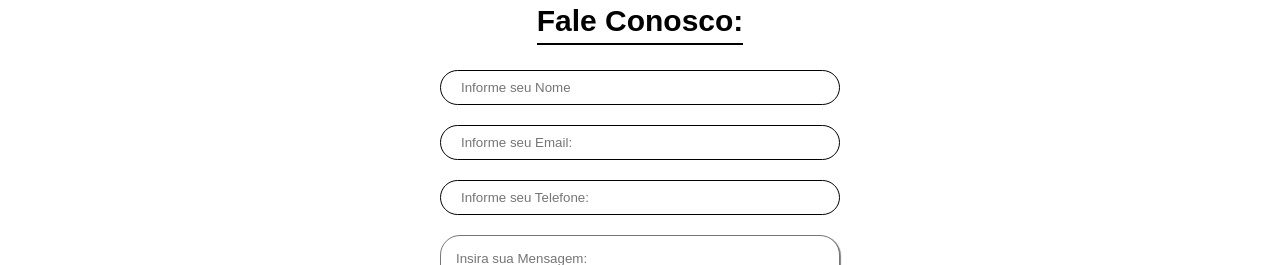
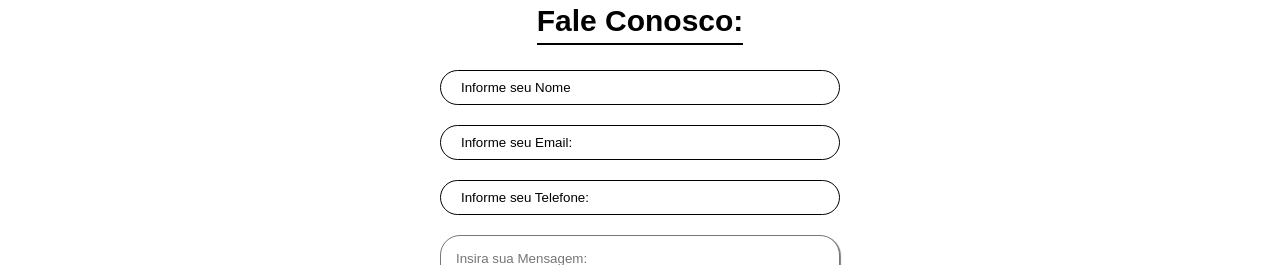
Before and after one commit to Guittsgui/AssessoriaEsportiva-FRONT, a Next.js app: page / in a window 1280 px wide. Shown: the part 194-459 px from the top of the page. Built offline with nearby package versions, Linux system fonts and the light colour scheme.

Commit message:
FIX: Alterar cor da borda & Placeholder para Danger quando tiver error ao enviar FORM

```diff
--- a/src/app/(components)/input.ts
+++ b/src/app/(components)/input.ts
@@ -1,10 +1,21 @@
 import styled from "styled-components";
 
-export const Input = styled.input`
+type props = {
+    hasErrors?: any;
+}
+
+export const Input = styled.input<props>`
     width: 400px;
     height: 35px;
     outline: none;
     border-radius: 20px;
     border: 1px solid black;
     padding-left: 20px;
+    border-color: ${props => props.hasErrors ? 'red' : 'black'};
+
+    &::placeholder{
+        color: ${props => props.hasErrors ? 'red' : 'black'};
+    }
+
+
 `
--- a/src/app/globals.css
+++ b/src/app/globals.css
@@ -13,3 +13,5 @@ a{
 button{
   cursor: pointer;
 }
+
+input[type=number]::-webkit-inner-spin-button,input[type=number]::-webkit-outer-spin-button { -webkit-appearance: none; margin: 0; }
--- a/src/app/page.tsx
+++ b/src/app/page.tsx
@@ -16,7 +16,7 @@ export default function Home() {
   const talkWithUsFormSchema = z.object({
     name: z.string().min(1 , "Nome Obrigatório"),
     email: z.string().email("Insira um Email Válido").min(1, "Preencha este Campo"),
-    tel: z.string().min(11, "Insira um telefone Válido"),
+    tel: z.string().min(11, "Campo Obrigatório"),
     messageBody: z.string().min(10, "Campo obrigatório - Min 10 caracteres.")
   })
   const {handleSubmit, register, formState: {errors}, reset} = useForm<emailMessage>({
@@ -36,20 +36,32 @@ export default function Home() {
         <s.TalkWithUsBanner>
           <h2> Fale Conosco: </h2>
           <s.Form onSubmit={handleSubmit(handleSubmitForm)}>
-            <FormFieldBox>
-              <Input placeholder="Informe seu Nome" {...register('name')}/>
+            <FormFieldBox >
+              <Input placeholder="Informe seu Nome"
+                {...register('name')}
+                hasErrors={errors.name}/>
               {errors.name?.message && <p> {errors.name?.message}</p>}
             </FormFieldBox>
+
             <FormFieldBox>
-              <Input placeholder="Informe seu Email: " {...register('email')}/>
+              <Input placeholder="Informe seu Email: "
+                {...register('email')}
+                hasErrors={errors.email}/>
               {errors.email?.message && <p> {errors.email?.message}</p>}
             </FormFieldBox>
+
             <FormFieldBox>
-              <Input placeholder="Informe seu Telefone: " type="number" {...register('tel')}/>
+              <Input placeholder="Informe seu Telefone: "
+                type="number"
+                {...register('tel')}
+                hasErrors={errors.tel}/>
               {errors.tel?.message && <p> {errors.tel?.message}</p>}
             </FormFieldBox>
+
             <FormFieldBox>
-              <textarea placeholder="Insira sua Mensagem:" {...register('messageBody')}/>
+              <textarea placeholder="Insira sua Mensagem:"
+                {...register('messageBody')}
+                />
               {errors.messageBody?.message && <p> {errors.messageBody?.message}</p>}
             </FormFieldBox>
             <Button type='submit'> Enviar </Button>
```
